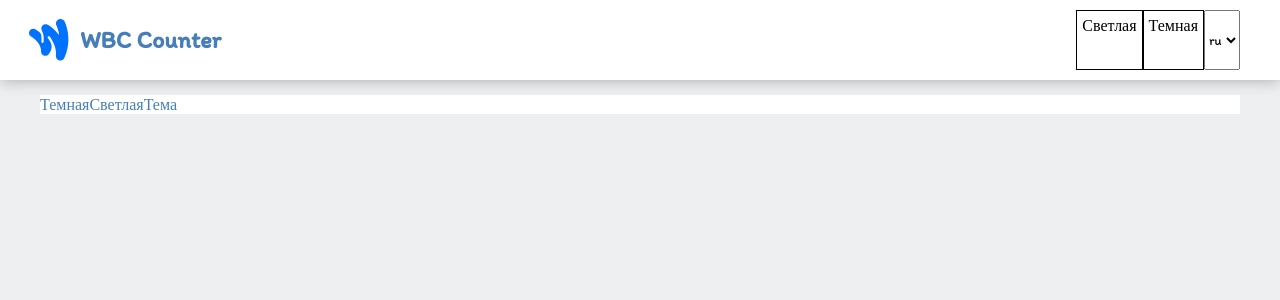
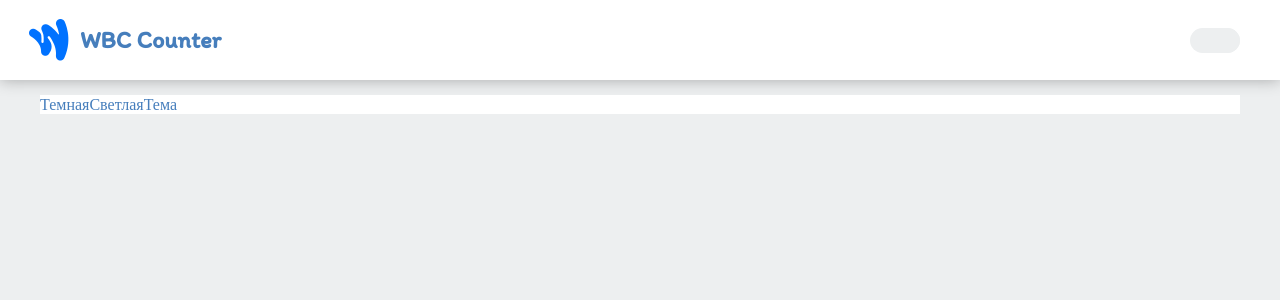
Before and after one commit to tsuker26/wbc-counter-v2, a React (Vite) app: page / in a window 1280 px wide. Shown: the top 300 px of the page. Built offline with nearby package versions, Linux system fonts and the light colour scheme.

Commit message:
ThemeToggle

```diff
--- a/src/App.tsx
+++ b/src/App.tsx
@@ -1,19 +1,18 @@
-import { useLanguage } from './hook/useLanguage'
 import Header from './components/Header/Header'
 import { useAppSelector } from './hook/useApp'
 
 function App() {
-	const { select, setSelect } = useLanguage()
+	// const { select, setSelect } = useLanguage()
 	const { language } = useAppSelector(state => state.lang)
 
 	return (
 		<div className='App'>
-			<Header select={select} setSelect={setSelect} />
-			<div className={'content'}>
+			<Header />
+			<main className={'content'}>
 				{language.dark}
 				{language.light}
 				{language.theme}
-			</div>
+			</main>
 		</div>
 	)
 }
--- a/src/components/Header/Header.tsx
+++ b/src/components/Header/Header.tsx
@@ -1,17 +1,20 @@
-import { ChangeEvent, FC } from 'react'
+import { FC } from 'react'
 import styles from './Header.module.scss'
 import logo from '../../assets/logo.png'
+import { useAppSelector } from '../../hook/useApp'
+import { useLanguage } from '../../hook/useLanguage'
+import ToggleTheme from '../UI/ToggleTheme/ToggleTheme'
 import { useTheme } from '../../hook/useTheme'
-import { ILanguages, lang } from '../../languages/lang'
-import { useAppSelector } from '../../hook/useApp'
 
-interface HeaderProps {
-	select: keyof ILanguages
-	setSelect: (select: keyof ILanguages) => void
-}
+// interface HeaderProps {
+// 	select: keyof ILanguages
+// 	setSelect: (select: keyof ILanguages) => void
+// }
 
-const Header: FC<HeaderProps> = ({ select, setSelect }) => {
+const Header: FC = () => {
 	const { setTheme } = useTheme()
+
+	const { select, setSelect } = useLanguage()
 	const { language } = useAppSelector(state => state.lang)
 	return (
 		<header className={styles.header}>
@@ -23,38 +26,7 @@ const Header: FC<HeaderProps> = ({ select, setSelect }) => {
 					<h1 className={styles.name}>WBC Counter</h1>
 				</div>
 				<div className={styles.header_setting}>
-					<div style={{ display: 'flex' }}>
-						<div
-							onClick={() => setTheme('light')}
-							style={{
-								padding: '5px',
-								cursor: 'pointer',
-								border: '1px solid  ',
-							}}
-						>
-							{language.light}
-						</div>
-						<div
-							onClick={() => setTheme('dark')}
-							style={{
-								padding: '5px',
-								cursor: 'pointer',
-								border: '1px solid ',
-							}}
-						>
-							{language.dark}
-						</div>
-					</div>
-					<select
-						defaultValue={select}
-						onChange={(e: ChangeEvent<HTMLSelectElement>) =>
-							setSelect(e.target.value as keyof ILanguages)
-						}
-					>
-						{Object.keys(lang).map(l => (
-							<option key={l}>{l}</option>
-						))}
-					</select>
+					<ToggleTheme />
 				</div>
 			</div>
 		</header>
@@ -62,3 +34,36 @@ const Header: FC<HeaderProps> = ({ select, setSelect }) => {
 }
 
 export default Header
+
+// <div style={{ display: 'flex' }}>
+// <div
+// onClick={() => setTheme('light')}
+// style={{
+// 	padding: '5px',
+// 		cursor: 'pointer',
+// 		border: '1px solid  ',
+// }}
+// >
+// {language.light}
+// </div>
+// <div
+// 	onClick={() => setTheme('dark')}
+// 	style={{
+// 		padding: '5px',
+// 		cursor: 'pointer',
+// 		border: '1px solid ',
+// 	}}
+// >
+// 	{language.dark}
+// </div>
+// </div>
+// <select
+// 	defaultValue={select}
+// 	onChange={(e: ChangeEvent<HTMLSelectElement>) =>
+// 		setSelect(e.target.value as keyof ILanguages)
+// 	}
+// >
+// 	{Object.keys(lang).map(l => (
+// 		<option key={l}>{l}</option>
+// 	))}
+// </select>
--- /dev/null
+++ b/src/components/UI/ToggleTheme/ToggleTheme.module.scss
@@ -0,0 +1,47 @@
+@import 'src/styles/variable';
+
+.myToggle {
+	display: flex;
+	align-self: center;
+
+	.input_block {
+		display: flex;
+		background: var(--body-background);
+
+		&.dark {
+			border-bottom-right-radius: 50%;
+			border-top-right-radius: 50%;
+		}
+
+		&.light {
+			border-bottom-left-radius: 50%;
+			border-top-left-radius: 50%;
+		}
+
+		.input {
+			cursor: pointer;
+			appearance: none;
+			outline: none;
+			width: 25px;
+			height: 25px;
+			border-radius: 50%;
+
+			&.dark {
+				border: 1px solid var(--body-background);
+
+				&:checked {
+					border: 10px solid #ffff;
+				}
+			}
+
+			&.light {
+				border: 0;
+
+				&:checked {
+					border: 10px solid $grey;
+					opacity: 0.5;
+				}
+			}
+		}
+	}
+}
--- /dev/null
+++ b/src/components/UI/ToggleTheme/ToggleTheme.tsx
@@ -0,0 +1,27 @@
+import { FC } from 'react'
+import styles from './ToggleTheme.module.scss'
+import { useTheme } from '../../../hook/useTheme'
+
+const ToggleTheme: FC = () => {
+	const { setTheme } = useTheme()
+	return (
+		<div className={styles.myToggle}>
+			<div className={`${styles.input_block} ${styles.light} `}>
+				<input
+					className={`${styles.input} ${styles.light} `}
+					type='radio'
+					name={'theme'}
+				/>
+			</div>
+			<div className={`${styles.input_block} ${styles.dark} `}>
+				<input
+					className={`${styles.input} ${styles.dark} `}
+					type='radio'
+					name={'theme'}
+				/>
+			</div>
+		</div>
+	)
+}
+
+export default ToggleTheme
--- a/src/hook/useTheme.ts
+++ b/src/hook/useTheme.ts
@@ -6,5 +6,5 @@ export const useTheme = () => {
 		document.documentElement.setAttribute('data-theme', theme)
 		localStorage.setItem('theme', theme)
 	}, [theme])
-	return { setTheme }
+	return { theme, setTheme }
 }
```
